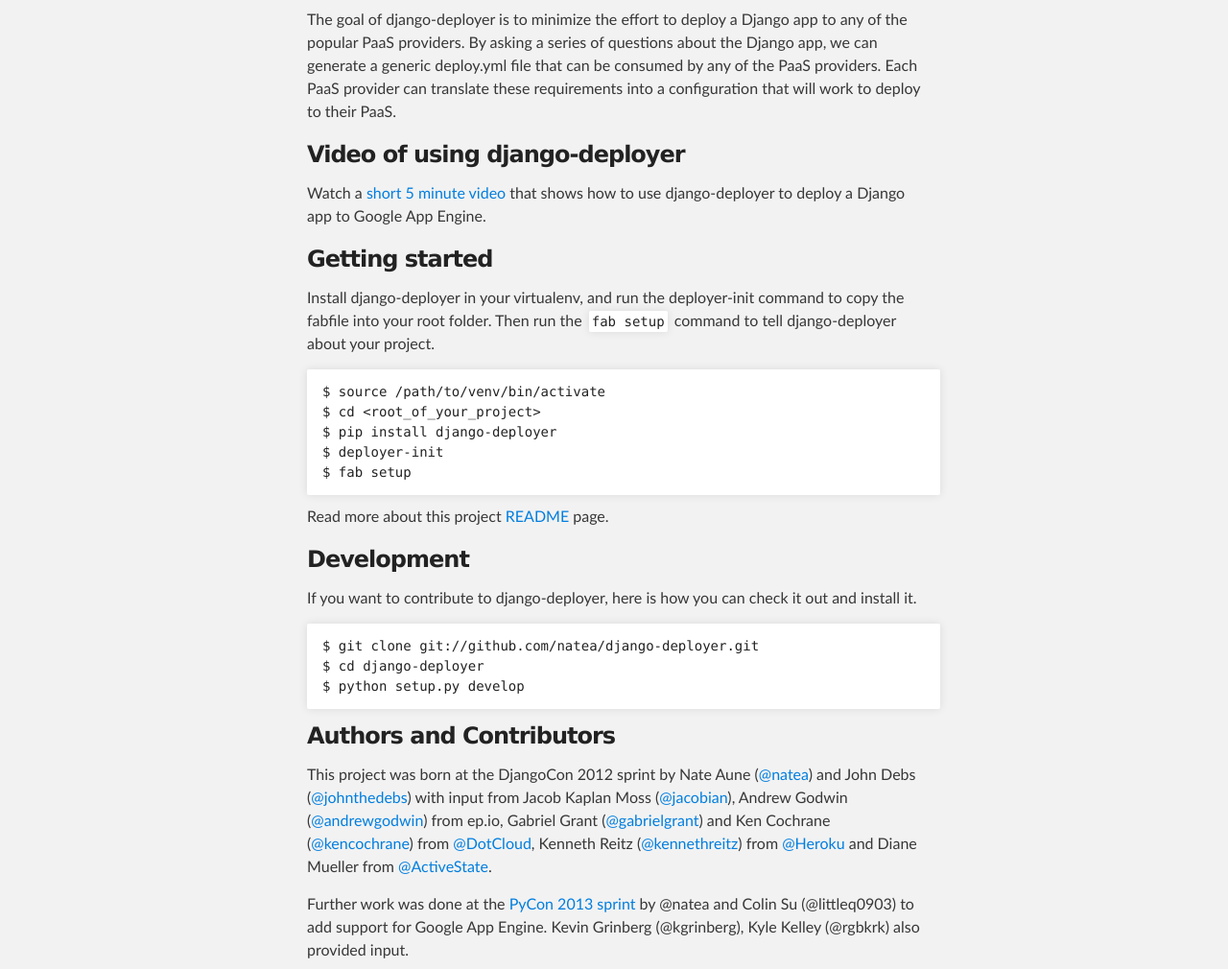
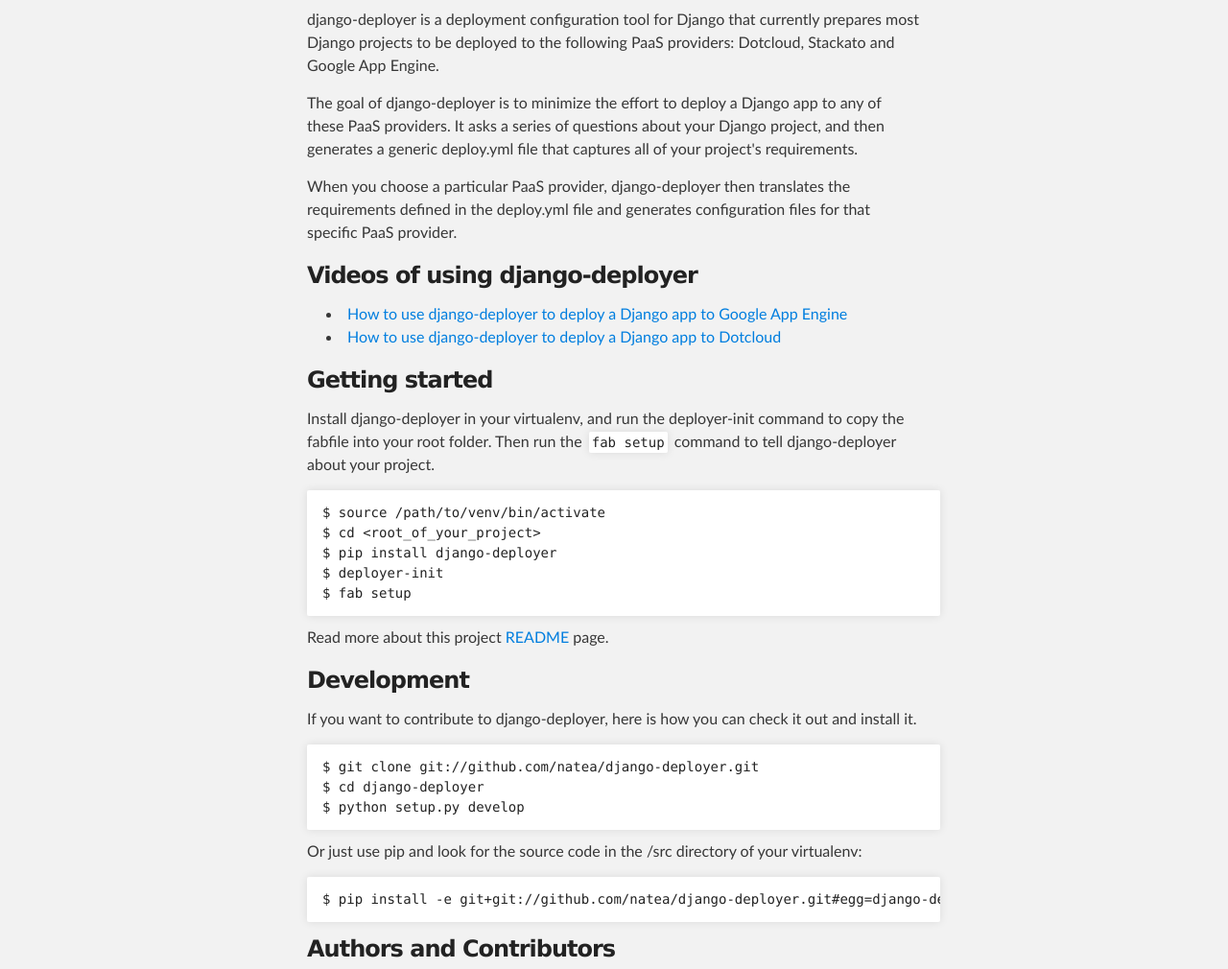
Before and after one commit to natea/django-deployer, a plain HTML site: page index.html in a window 1280 px wide. Shown: the part 360-1370 px from the top of the page at 96% size. Drawn offline with Linux system fonts and the light colour scheme.

```diff
--- a/index.html
+++ b/index.html
@@ -31,13 +31,18 @@
     <!-- MAIN CONTENT -->
     <div id="main_content_wrap" class="outer">
       <section id="main_content" class="inner">
-        <p>The goal of django-deployer is to minimize the effort to deploy a Django app to any of the popular PaaS providers. By asking a series of questions about the Django app, we can generate a generic deploy.yml file that can be consumed by any of the PaaS providers. Each PaaS provider can translate these requirements into a configuration that will work to deploy to their PaaS.</p>
+        <p>django-deployer is a deployment configuration tool for Django that currently prepares most Django projects to be deployed to the following PaaS providers: Dotcloud, Stackato and Google App Engine.</p>
 
-<h3>Video of using django-deployer</h3>
+<p>The goal of django-deployer is to minimize the effort to deploy a Django app to any of these PaaS providers. It asks a series of questions about your Django project, and then generates a generic deploy.yml file that captures all of your project's requirements. </p>
 
-<p>Watch a <a href="http://appsembler.com/blog/deploy-django-apps-to-google-app-engine-with-django-deployer-in-5-minutes/">short 5 minute video</a> that shows how to use django-deployer to deploy a Django app to Google App Engine.</p>
+<p>When you choose a particular PaaS provider, django-deployer then translates the requirements defined in the deploy.yml file and generates configuration files for that specific PaaS provider.</p>
 
-<h3>Getting started</h3>
+<h3>Videos of using django-deployer</h3>
+
+<ul>
+<li><a href="http://appsembler.com/blog/deploy-django-apps-to-google-app-engine-with-django-deployer-in-5-minutes/">How to use django-deployer to deploy a Django app to Google App Engine</a></li>
+<li><a href="http://appsembler.com/blog/deploy-django-apps-to-dotcloud-with-django-deployer-in-5-minutes/">How to use django-deployer to deploy a Django app to Dotcloud</a></li>
+</ul><h3>Getting started</h3>
 
 <p>Install django-deployer in your virtualenv, and run the deployer-init command to copy the fabfile into your root folder. Then run the <code>fab setup</code> command to tell django-deployer about your project.</p>
 
@@ -57,6 +62,11 @@
 <pre><code>$ git clone git://github.com/natea/django-deployer.git
 $ cd django-deployer
 $ python setup.py develop
+</code></pre>
+
+<p>Or just use pip and look for the source code in the /src directory of your virtualenv:</p>
+
+<pre><code>$ pip install -e git+git://github.com/natea/django-deployer.git#egg=django-deployer
 </code></pre>
 
 <h3>Authors and Contributors</h3>
```
Also changed, not shown: params.json (+1 -1 lines).
